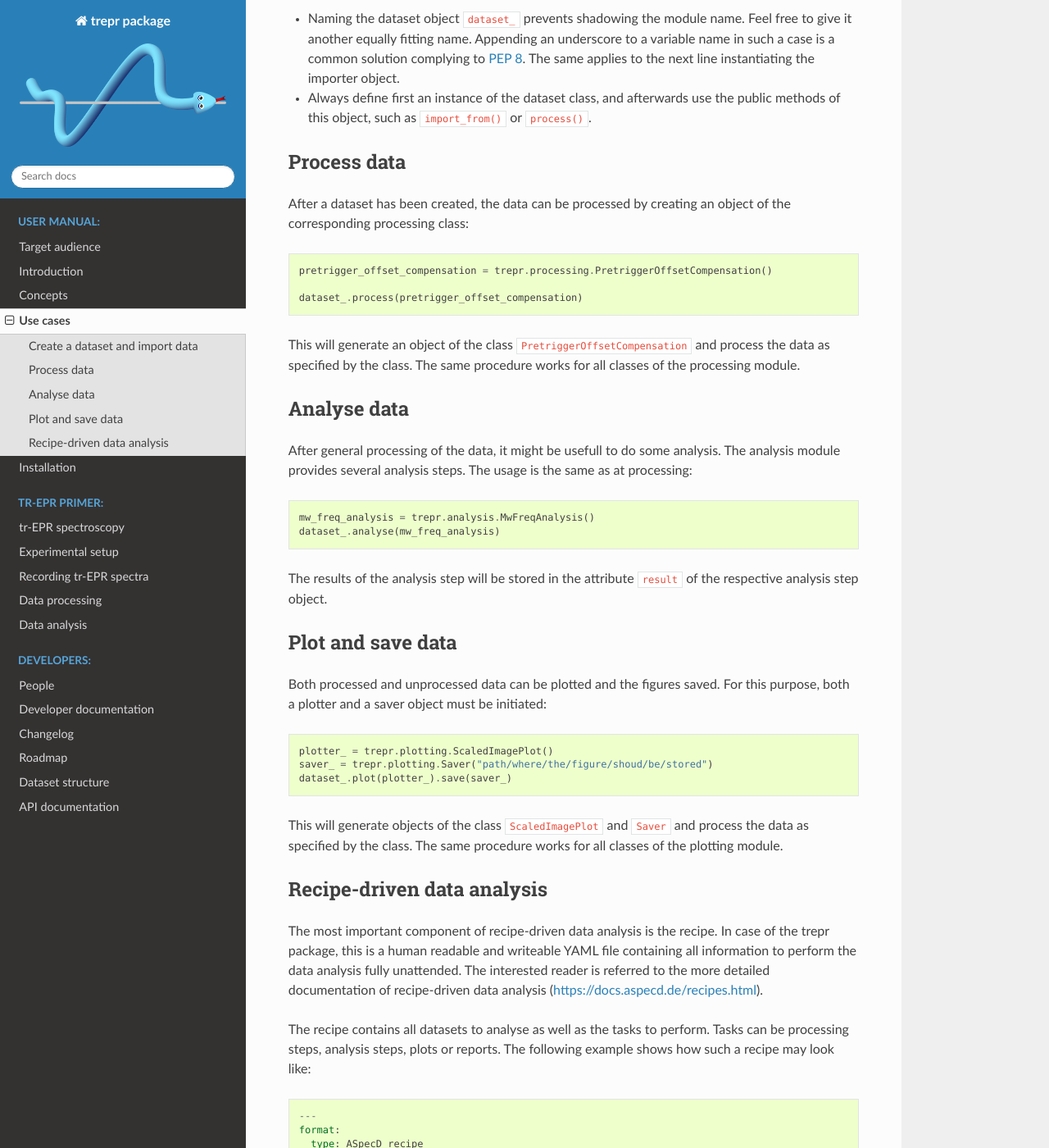
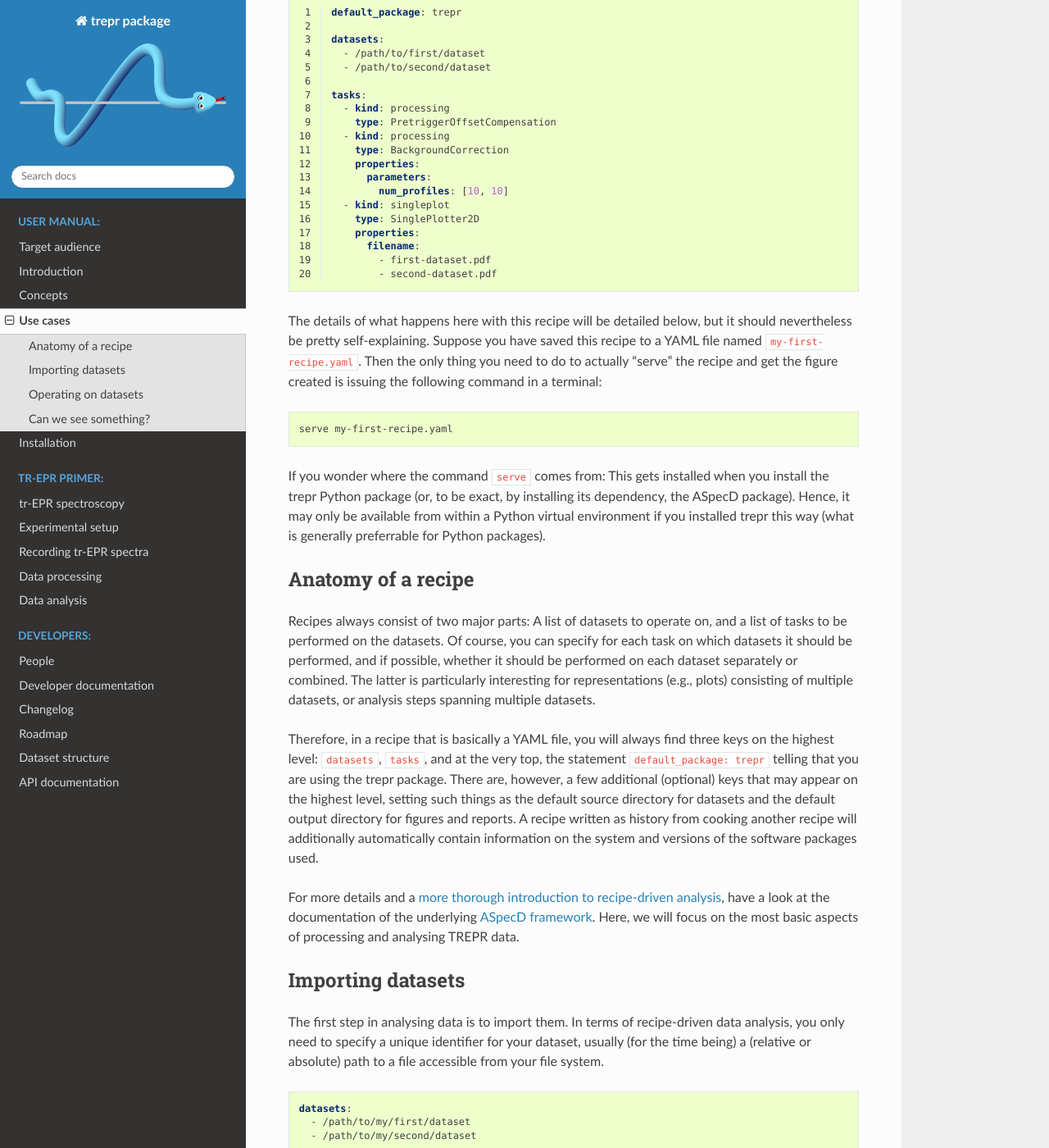
Before and after one commit to tillbiskup/trepr, a Sphinx documentation site: the page built from docs/usecases.rst, in a window 1280 px wide and 1400 px high, scrolled down 598 px. Shown: the whole window at 82% size. Built offline with Sphinx 7.4.7 and the Read the Docs theme 2.0.0, drawn with Linux system fonts in a browser that asks for light colours; some of the changed text lies outside the part shown.

Commit message:
Update use cases; consistency in documentation and readme

```diff
--- a/README.rst
+++ b/README.rst
@@ -19,7 +19,7 @@ What is even better: Actual data processing and analysis **no longer requires pr
         properties:
           parameters:
             num_profiles: [10, 10]
-      - kind: aspecd.singleplot
+      - kind: singleplot
         type: SinglePlotter2D
         properties:
           filename:
--- a/docs/index.rst
+++ b/docs/index.rst
@@ -23,7 +23,7 @@ What is even better: Actual data processing and analysis **no longer requires pr
         properties:
           parameters:
             num_profiles: [10, 10]
-      - kind: aspecd.singleplot
+      - kind: singleplot
         type: SinglePlotter2D
         properties:
           filename:
--- a/docs/usecases.rst
+++ b/docs/usecases.rst
@@ -2,130 +2,129 @@
 Use cases
 =========
 
-This section provides a few ideas of how basic operation of the trepr package may look like.
+This section provides a few ideas of how basic operation of the trepr package may look like. It focusses on **recipe-driven data analysis** as its user-friendly interface that does not require the spectroscopist to know anything about programming and allows to fully focus on the actual data processing and analysis.
 
+As a user, you write "recipes" in form of human-readable YAML files telling the application which tasks to perform on what datasets. This allows for fully unattended, automated and scheduled processing of data, eventually including simulation and fitting. At the same time, it allows you to analyse the data without need for actual programming.
 
-Create a dataset and import data
-================================
+Actually, there are two steps to recipe-driven data analysis:
 
-Most probably, the first step when processing and analysing data will be to actually import raw data into a dataset by using an importer::
+* Writing a recipe, specifying what tasks shall be performed to which datasets.
 
-    import trepr
+* Serving the recipe by typing a single command on the terminal.
 
-    dataset_ = trepr.dataset.ExperimentalDataset()
-    importer_ = trepr.io.Importer(source="path/to/some/file/containing/data")
+To give you a first example, here is a short recipe, followed by the command you need to issue in the terminal:
 
-    dataset_.import_from(importer)
+.. code-block:: yaml
+    :linenos:
 
-This will import the data (and metadata) contained in the path provided to the argument ``source`` when instantiating the ``Importer`` object.
-
-A few comments on these few lines of code:
-
-* Naming the dataset object ``dataset_`` prevents shadowing the module name. Feel free to give it another equally fitting name. Appending an underscore to a variable name in such a case is a common solution complying to `PEP 8 <https://www.python.org/dev/peps/pep-0008/>`_. The same applies to the next line instantiating the importer object.
-
-* Always define first an instance of the dataset class, and afterwards use the public methods of this object, such as ``import_from()`` or ``process()``.
-
-
-Process data
-============
-
-After a dataset has been created, the data can be processed by creating an object of the corresponding processing class::
-
-    pretrigger_offset_compensation = trepr.processing.PretriggerOffsetCompensation()
-
-    dataset_.process(pretrigger_offset_compensation)
-
-This will generate an object of the class ``PretriggerOffsetCompensation`` and process the data as specified by the class. The same procedure works for all classes of the processing module.
-
-
-Analyse data
-============
-
-After general processing of the data, it might be usefull to do some analysis. The analysis module provides several analysis steps. The usage is the same as at processing::
-
-    mw_freq_analysis = trepr.analysis.MwFreqAnalysis()
-    dataset_.analyse(mw_freq_analysis)
-
-The results of the analysis step will be stored in the attribute ``result`` of the respective analysis step object.
-
-
-Plot and save data
-==================
-
-Both processed and unprocessed data can be plotted and the figures saved. For this purpose, both a plotter and a saver object must be initiated::
-
-    plotter_ = trepr.plotting.ScaledImagePlot()
-    saver_ = trepr.plotting.Saver("path/where/the/figure/shoud/be/stored")
-    dataset_.plot(plotter_).save(saver_)
-
-This will generate objects of the class ``ScaledImagePlot`` and ``Saver`` and process the data as specified by the class. The same procedure works for all classes of the plotting module.
-
-
-
-Recipe-driven data analysis
-===========================
-The most important component of recipe-driven data analysis is the recipe. In case of the trepr package, this is a human readable and writeable YAML file containing all information to perform the data analysis fully unattended. The interested reader is referred to the more detailed documentation of recipe-driven data analysis (https://docs.aspecd.de/recipes.html).
-
-The recipe contains all datasets to analyse as well as the tasks to perform. Tasks can be processing steps, analysis steps, plots or reports. The following example shows how such a recipe may look like::
-
-    ---
-    format:
-      type: ASpecD recipe
-      version: 0.1.0
+    default_package: trepr
 
     datasets:
-      - path/to/your/dataset/
-      - path/to/another/dataset/
+      - /path/to/first/dataset
+      - /path/to/second/dataset
 
     tasks:
       - kind: processing
         type: PretriggerOffsetCompensation
       - kind: processing
-        type: Averaging
+        type: BackgroundCorrection
         properties:
           parameters:
-            dimension: 0
-            range: [4.e-7, 6.e-7]
-            unit: axis
-        apply_to:
-          - path/to/your/dataset
-          - path/to/another/dataset
-      - kind: multianalysis
-        type: MultiFittingAnalysis
+            num_profiles: [10, 10]
+      - kind: singleplot
+        type: SinglePlotter2D
+        properties:
+          filename:
+            - first-dataset.pdf
+            - second-dataset.pdf
+
+The details of what happens here with this recipe will be detailed below, but it should nevertheless be pretty self-explaining. Suppose you have saved this recipe to a YAML file named ``my-first-recipe.yaml``. Then the only thing you need to do to actually "serve" the recipe and get the figure created is issuing the following command in a terminal:
+
+.. code-block:: bash
+
+    serve my-first-recipe.yaml
+
+If you wonder where the command ``serve`` comes from: This gets installed when you install the trepr Python package (or, to be exact, by installing its dependency, the ASpecD package). Hence, it may only be available from within a Python virtual environment if you installed trepr this way (what is generally preferrable for Python packages).
+
+
+Anatomy of a recipe
+===================
+
+Recipes always consist of two major parts: A list of datasets to operate on, and a list of tasks to be performed on the datasets. Of course, you can specify for each task on which datasets it should be performed, and if possible, whether it should be performed on each dataset separately or combined. The latter is particularly interesting for representations (e.g., plots) consisting of multiple datasets, or analysis steps spanning multiple datasets.
+
+Therefore, in a recipe that is basically a YAML file, you will always find three keys on the highest level: ``datasets``, ``tasks``, and at the very top, the statement ``default_package: trepr`` telling that you are using the trepr package. There are, however, a few additional (optional) keys that may appear on the highest level, setting such things as the default source directory for datasets and the default output directory for figures and reports. A recipe written as history from cooking another recipe will additionally automatically contain information on the system and versions of the software packages used.
+
+For more details and a `more thorough introduction to recipe-driven analysis <https://docs.aspecd.de/usecases.html>`_, have a look at the documentation of the underlying `ASpecD framework <https://docs.aspecd.de/usecases.html>`_. Here, we will focus on the most basic aspects of processing and analysing TREPR data.
+
+
+Importing datasets
+==================
+
+The first step in analysing data is to import them. In terms of recipe-driven data analysis, you only need to specify a unique identifier for your dataset, usually (for the time being) a (relative or absolute) path to a file accessible from your file system.
+
+.. code-block:: yaml
+
+    datasets:
+      - /path/to/my/first/dataset
+      - /path/to/my/second/dataset
+
+
+At the same time, the paths are used to refer to the datasets internally within the recipe. Such references are frequently used if you want to perform a task not for all datasets, but only a subset of the datasets specified on top of a recipe. If you say now that always having to provide the full path to a dataset is error-prone and not user-friendly, stay tuned and continue reading: we got you covered.
+
+A few comments on the syntax: ``datasets:`` is the key on the highest level, and the trailing colon ``:`` marks it as key (for a dictionary or associative array). The datasets are given as a list, using the leading minus ``-``. Whether you use tabs or spaces for indentation does not matter, as long as the indentation within one block is consistent. If you're not familiar with the YAML syntax, it is highly recommended to have a look on one of the many resources available online.
+
+Additionally, you can set IDs and labels for the datasets and even import datasets from other packages. For details, again, you are referred to the `documentation of the ASpecD framework <https://docs.aspecd.de/usecases.html>`_.
+
+
+Operating on datasets
+=====================
+
+Different operations can be performed on datasets, and the trepr package distinguishes between processing and analysis tasks, for starters. The first will operate directly on the data of the dataset, alter them accordingly, and result in an altered dataset. The second will operate on the data of a dataset as well, but return an independent result, be it a scalar, a vector, or even a (new) dataset.
+
+Operations on datasets are defined within the ``tasks:`` block of a recipe, like so:
+
+.. code-block:: yaml
+
+    tasks:
+      - kind: processing
+        type: PretriggerOffsetCompensation
+      - kind: processing
+        type: BackgroundCorrection
         properties:
           parameters:
-            inpput: path/to/your/fitting/input/file.yaml
-        apply_to:
-          - path/to/your/dataset/
-          - path/to/another/datset
-        result:
-          - fit_result1
-          - fit_result2
-      - kind: processing
-        type: normalise
-        parameters:
-          - type: area
-        apply_to:
-          - path/to/your/dataset
-          - path/to/another/datset
-          - fit_result1
-          - fit_result2
-      - kind: multiplot
-        type: MultiLinePlot
-        apply_to:
-          - path/to/your/dataset
-          - fit_result1
-        properties:
-          filename: figure1.pdf
-      - kind: multiplot
-        type: MultiLinePlot
-        apply_to:
-          - path/to/another/dataset
-          - fit_result2
-        properties:
-          filename: figure2.pdf
+            num_profiles: [10, 10]
 
 
-To let the chef cook the recipe, simply call::
+You can see already the general structure of how to define a task as well as a number of important aspects. Tasks are items in a list, hence the prepending ``-``. Furthermore, for each task, you need to provide both, kind and type. Usually, the "kind" is identical to the (trepr) module the respective class used to perform the task is located in, such as "processing". There are, however, special cases where you need to be more specific, as in cases of plots (more later). The "type" always refers to the class name of the object eventually used to perform the task.
 
-    python3 path/to/the/trepr/module/chef_de_service.py path/to/your/recipe.yaml
+Another aspect shown already in the example above is how to set properties for the individual tasks using the "properties" keyword. Which properties you can set depends on the particular type of task and can be found in the API documentation. In the example given above, you set the "parameters" property of the :obj:`trepr.processing.BackgroundCorrection` object.
+
+So what did we actually do here with our two datasets loaded? For both datasets, we performed a pretrigger offset compensation to account for DC offsets by using the :class:`trepr.processing.PretriggerOffsetCompensation` class, and afterwards, we performed a background correction using the :class:`trepr.processing.BackgroundCorrection` class to get rid of the field-independent laser-induced background. These two very basic processing steps are what you usually need to do for TREPR data prior to further process and analyse them, let alone plot them.
+
+There is much more you can do with tasks, such as applying a task only to a subset of the datasets loaded or storing the results in variables to be accessed later. Again, we ask you to have a look at the `documentation of the ASpecD framework <https://docs.aspecd.de/usecases.html>`_ for these more advanced features.
+
+
+Can we see something?
+=====================
+
+One of the strengths of recipe-driven data analysis is that it can run fully unattended in the background or on some server even not having any graphical display attached. However, data analysis always yields some results we would like to look at. The easiest way to achieve this is to create graphical representations of your results. Therefore, the clearcut answer to the question is: Yes, we can (see something).
+
+The importance of graphical representations for data processing and analysis cannot be overestimated. Hence, a typical use case is to generate plots of a dataset following individual processing steps. As recipes work in a non-interactive mode, saving these plots to files is a prerequisite. The most simple and straight-forward graphical representation for TREPR data preprocessed in the way shown above would be defined in a recipe as follows:
+
+.. code-block:: yaml
+
+    tasks:
+      - kind: singleplot
+        type: SinglePlotter2D
+        properties:
+          filename:
+            - first-dataset.pdf
+            - second-dataset.pdf
+
+This will create a simple plot of the two two-dimensional datasets loaded using default settings and store the result to the files ``first-dataset.pdf`` and ``second-dataset.pdf``. As long as the list of datasets the plotter is employed for matches the number of filenames provided, everything should work smoothly.
+
+Of course, there is a lot more to plotting (actually, plotting is probably one of the most complicated tasks one can imagine), and you can not only choose between a list of diverse plotters, but control the appearance of each individual plot in great detail. Furthermore, you may be interested in specifying an output directory for all the plots, not to get lost in zillions of files automatically created, or even in automatically saving plots without specifying filenames.
+
+As always, all this and more can be found in the `documentation of the ASpecD framework <https://docs.aspecd.de/usecases.html>`_ and in the documentation of the individual plotter classes in the :mod:`trepr.plotting` module. Even better, thanks to the modular nature of the ASpecD framework and the packages building upon it, such as the trepr package, you can use all the functionality provided by the ASpecD framework.
+
+Of course, the examples shown above only scratch on the very surface of what is possible, but they should give you an idea how working with the trepr package looks like -- and why it is fun. Always remember: The trepr package is there to make processing and analysing trEPR data as easy, simple, and convenient as possible, while bringing **reproducibility** to a complete new level. It is up to you to use the tools at your hand in new and creative ways for the best of science.
```
Also changed, not shown: 1 other file.
